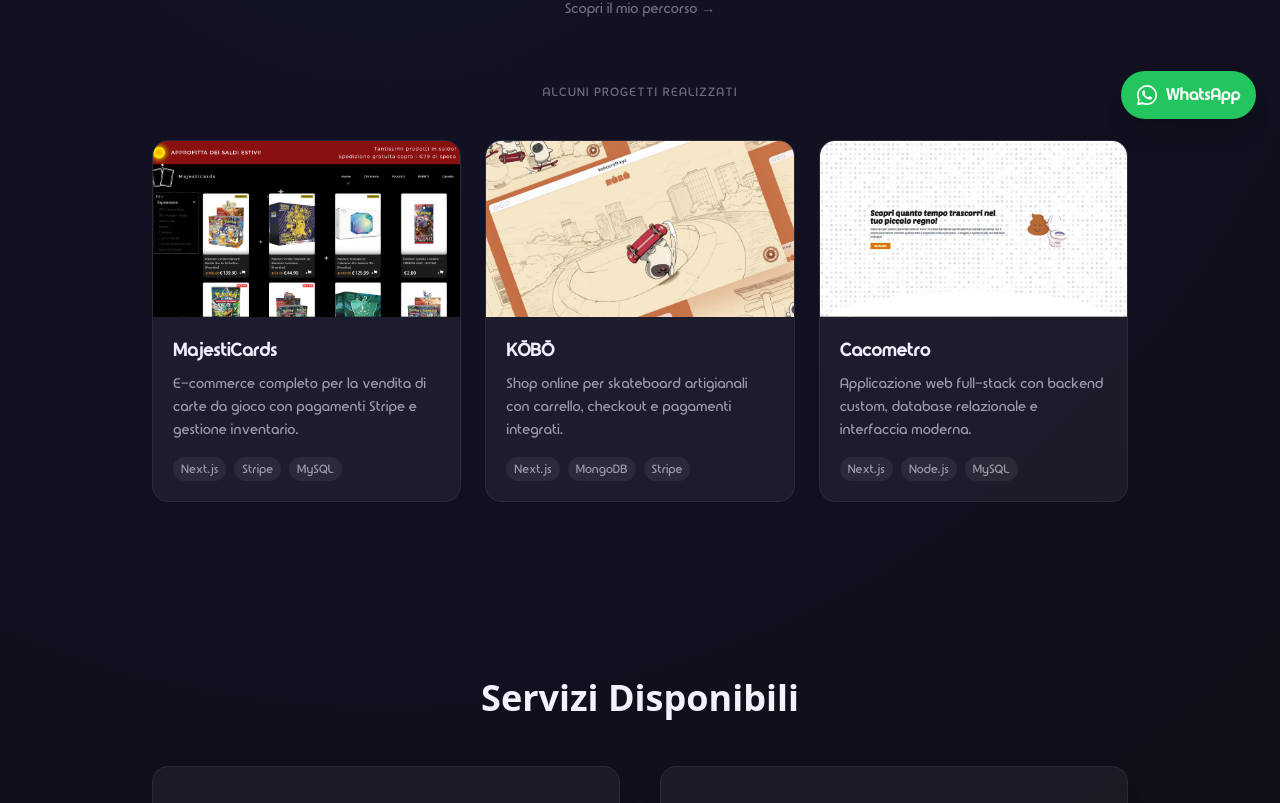
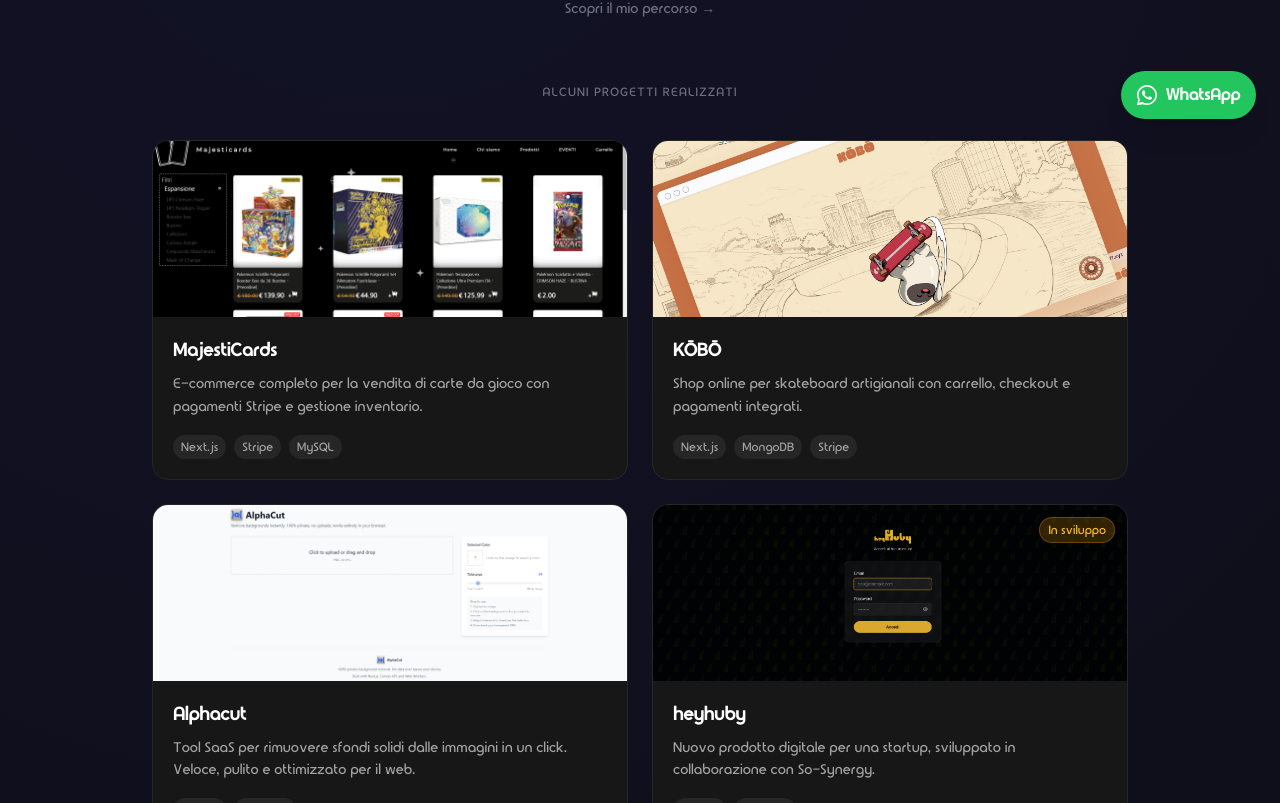
Before and after one commit to Mate-usz/my-portfolio-2024, a Next.js app: page / in a window 1280 px wide. Shown: the part 657-1460 px from the top of the page. Built offline with nearby package versions, Linux system fonts and the light colour scheme.

Commit message:
feat: new projects

```diff
--- a/app/ServicesLanding.js
+++ b/app/ServicesLanding.js
@@ -61,11 +61,32 @@
           Esperienza maturata in aziende enterprise
         </p>
         <div className="flex justify-center items-center gap-10 flex-wrap">
-          <Image src="/BE_logo.png" alt="Be Shaping the Future" width={120} height={32} className="h-8 w-auto brightness-0 invert opacity-50 hover:opacity-80 transition" />
-          <Image src="/blue-reply.png" alt="Blue Reply" width={120} height={32} className="h-8 w-auto brightness-0 invert opacity-50 hover:opacity-80 transition" />
-          <Image src="/LT_white.png" alt="Lipari Technology" width={120} height={32} className="h-8 w-auto brightness-0 invert opacity-50 hover:opacity-80 transition" />
+          <Image
+            src="/BE_logo.png"
+            alt="Be Shaping the Future"
+            width={120}
+            height={32}
+            className="h-8 w-auto brightness-0 invert opacity-50 hover:opacity-80 transition"
+          />
+          <Image
+            src="/blue-reply.png"
+            alt="Blue Reply"
+            width={120}
+            height={32}
+            className="h-8 w-auto brightness-0 invert opacity-50 hover:opacity-80 transition"
+          />
+          <Image
+            src="/LT_white.png"
+            alt="Lipari Technology"
+            width={120}
+            height={32}
+            className="h-8 w-auto brightness-0 invert opacity-50 hover:opacity-80 transition"
+          />
         </div>
-        <a href="/portfolio" className="inline-block mt-8 text-sm text-neutral-500 hover:text-neutral-300 transition">
+        <a
+          href="/portfolio"
+          className="inline-block mt-8 text-sm text-neutral-500 hover:text-neutral-300 transition"
+        >
           Scopri il mio percorso →
         </a>
       </motion.section>
@@ -81,37 +102,55 @@
         <p className="text-xs text-neutral-500 uppercase tracking-widest text-center mb-10">
           Alcuni progetti realizzati
         </p>
-        <div className="grid md:grid-cols-3 gap-6">
+        <div className="grid md:grid-cols-2 gap-6">
           {[
             {
               title: "MajestiCards",
-              description: "E-commerce completo per la vendita di carte da gioco con pagamenti Stripe e gestione inventario.",
+              description:
+                "E-commerce completo per la vendita di carte da gioco con pagamenti Stripe e gestione inventario.",
               image: "/MajestiCards.png",
               href: "https://majesticards.com",
               tech: ["Next.js", "Stripe", "MySQL"],
             },
             {
               title: "KŌBŌ",
-              description: "Shop online per skateboard artigianali con carrello, checkout e pagamenti integrati.",
+              description:
+                "Shop online per skateboard artigianali con carrello, checkout e pagamenti integrati.",
               image: "/Kobo.jpg",
               href: "https://kobocraft.xyz",
               tech: ["Next.js", "MongoDB", "Stripe"],
             },
             {
-              title: "Cacometro",
-              description: "Applicazione web full-stack con backend custom, database relazionale e interfaccia moderna.",
-              image: "/Cacometro.png",
-              href: "https://cacometro.top",
-              tech: ["Next.js", "Node.js", "MySQL"],
+              title: "Alphacut",
+              description:
+                "Tool SaaS per rimuovere sfondi solidi dalle immagini in un click. Veloce, pulito e ottimizzato per il web.",
+              image: "/alphacut.png",
+              href: "https://alphacut.pics",
+              tech: ["Next.js", "Tailwind"],
+              wip: false,
             },
-          ].map(({ title, description, image, href, tech }) => (
+            {
+              title: "heyhuby",
+              description:
+                "Nuovo prodotto digitale per una startup, sviluppato in collaborazione con So-Synergy.",
+              image: "/heyhuby.png",
+              href: "https://heyhuby.com",
+              tech: ["Next.js", "Tailwind"],
+              wip: true,
+            },
+          ].map(({ title, description, image, href, tech, wip }) => (
             <a
               key={title}
               href={href}
               target="_blank"
               rel="noopener noreferrer"
-              className="group bg-neutral-900 border border-neutral-800 rounded-2xl overflow-hidden hover:border-neutral-600 transition-colors"
+              className="group relative bg-neutral-900 border border-neutral-800 rounded-2xl overflow-hidden hover:border-neutral-600 transition-colors"
             >
+              {wip && (
+                <span className="absolute top-3 right-3 z-10 text-xs px-2 py-1 rounded-full bg-amber-500/20 text-amber-400 border border-amber-500/30">
+                  In sviluppo
+                </span>
+              )}
               <div className="relative h-44 overflow-hidden">
                 <Image
                   src={image}
@@ -122,10 +161,15 @@
               </div>
               <div className="p-5">
                 <h3 className="font-bold text-lg mb-2">{title}</h3>
-                <p className="text-neutral-400 text-sm mb-4 leading-relaxed">{description}</p>
+                <p className="text-neutral-400 text-sm mb-4 leading-relaxed">
+                  {description}
+                </p>
                 <div className="flex flex-wrap gap-2">
                   {tech.map((t) => (
-                    <span key={t} className="text-xs bg-neutral-800 text-neutral-400 px-2 py-1 rounded-full">
+                    <span
+                      key={t}
+                      className="text-xs bg-neutral-800 text-neutral-400 px-2 py-1 rounded-full"
+                    >
                       {t}
                     </span>
                   ))}
```
Also changed, not shown: data/projects.json (+24 -8 lines), public/alphacut.png (added), public/heyhuby.PNG (added).
